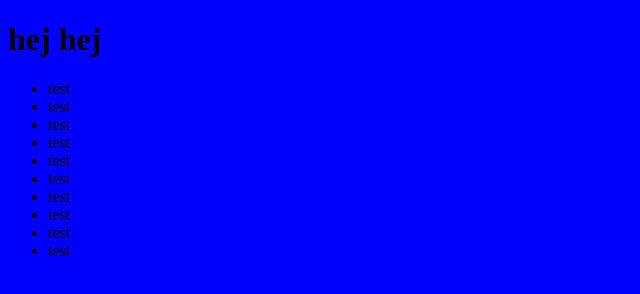
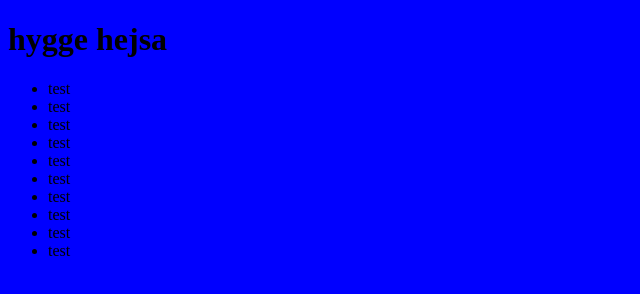
Before and after one commit to OssieSchie/gitTestStudiegruppe, a plain HTML site: page index.html in a window 1280 px wide. Shown: the whole page, without its empty margins (0-640 px from the left). Drawn offline with Linux system fonts and the light colour scheme.

Commit message:
hygge hejsa

```diff
--- a/index.html
+++ b/index.html
@@ -8,7 +8,7 @@
   </head>
   <body>
     <main>
-      <h1>hej hej</h1>
+      <h1>hygge hejsa</h1>
       <ul>
         <li>test</li>
         <li>test</li>
```
